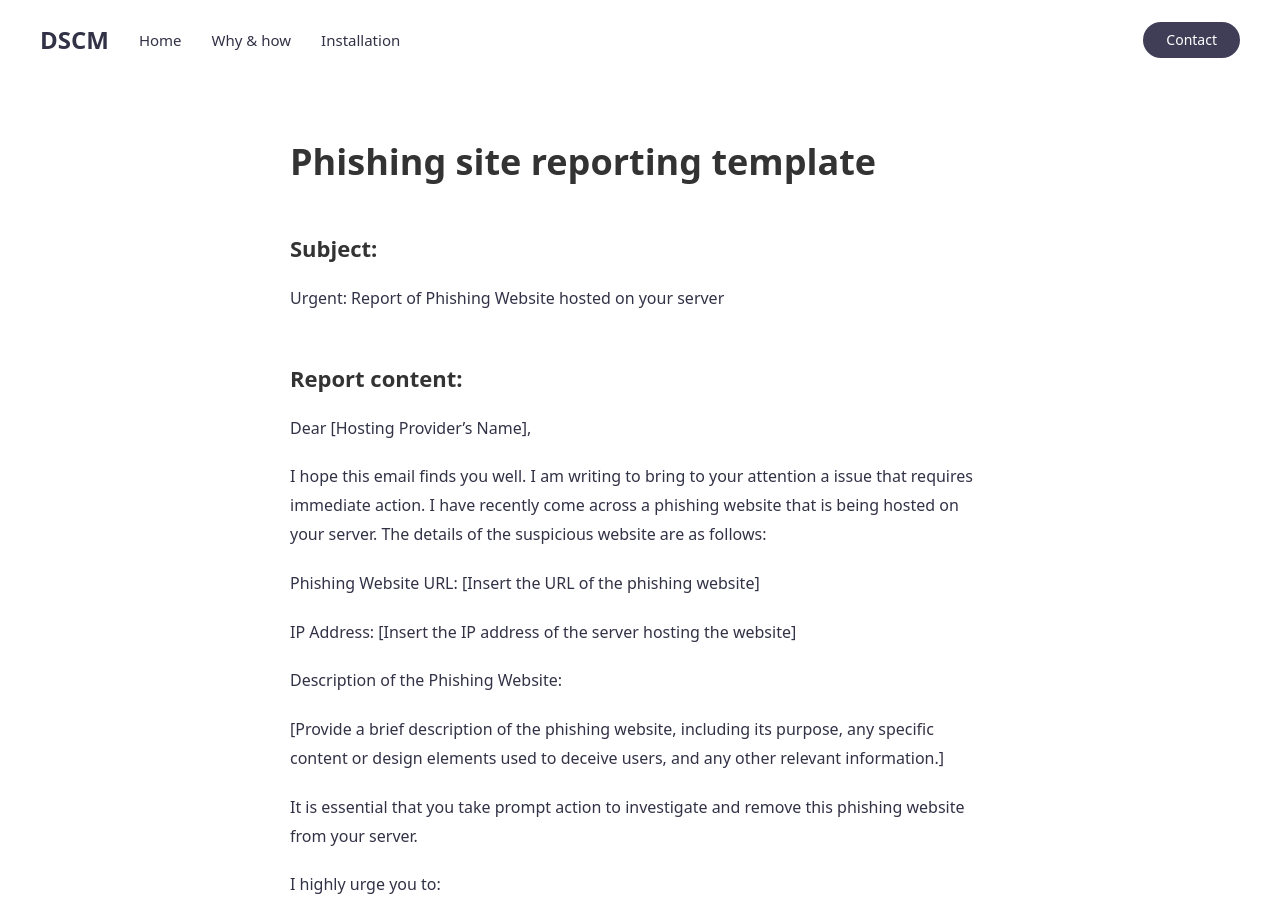
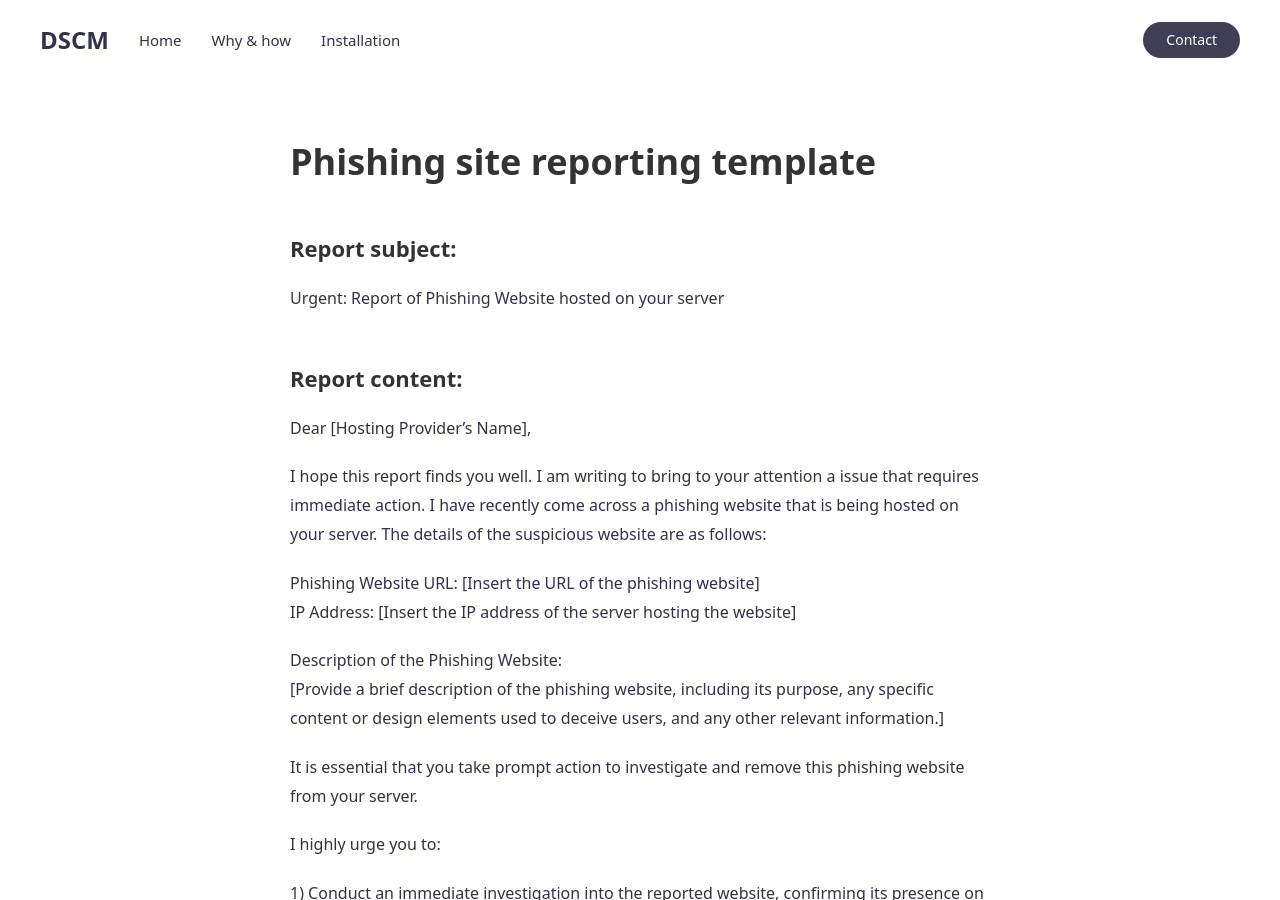
Before and after one commit to didsomeonecloneme/didsomeonecloneme.github.io, a Jekyll site: the page built from report-email-template.md, in a window 1280 px wide and 900 px high. Built offline with Jekyll 4.4.1, drawn with Linux system fonts in a browser that asks for light colours.

Commit message:
Update report-email-template.md

```diff
--- a/report-email-template.md
+++ b/report-email-template.md
@@ -9,30 +9,26 @@ description: This page contains an template that can be used to report a phishin
 
 # Phishing site reporting template
 
-### Subject:
+### Report subject:
 Urgent: Report of Phishing Website hosted on your server
 
 ### Report content:
 Dear [Hosting Provider's Name],
 
-I hope this email finds you well. I am writing to bring to your attention a issue that requires immediate action. I have recently come across a phishing website that is being hosted on your server. The details of the suspicious website are as follows:
+I hope this report finds you well. I am writing to bring to your attention a issue that requires immediate action. I have recently come across a phishing website that is being hosted on your server. The details of the suspicious website are as follows:
 
-Phishing Website URL: [Insert the URL of the phishing website]
-
+Phishing Website URL: [Insert the URL of the phishing website]<br />
 IP Address: [Insert the IP address of the server hosting the website]
 
-Description of the Phishing Website:
-
+Description of the Phishing Website:<br />
 [Provide a brief description of the phishing website, including its purpose, any specific content or design elements used to deceive users, and any other relevant information.]
 
 It is essential that you take prompt action to investigate and remove this phishing website from your server.
 
 I highly urge you to:
 
-1) Conduct an immediate investigation into the reported website, confirming its presence on your server and evaluating the severity of the threat it poses.
-
-2) Take all necessary steps to disable and remove the phishing website from your server, ensuring that it is no longer accessible to unsuspecting users.
-
+1) Conduct an immediate investigation into the reported website, confirming its presence on your server and evaluating the severity of the threat it poses.<br />
+2) Take all necessary steps to disable and remove the phishing website from your server, ensuring that it is no longer accessible to unsuspecting users.<br />
 3) Provide an update on the actions taken and the outcome of the investigation as soon as possible. This will allow me to inform any affected parties and reassure them that appropriate measures have been taken to mitigate the threat.
 
 Please let me know if you require any further information or assistance regarding this matter. I appreciate your attention to this urgent issue and trust that you will handle it with the utmost priority and professionalism.
@@ -41,6 +37,5 @@ Thank you for your prompt action and cooperation.
 
 Sincerely,
 
-[Your Name]
-
+[Your Name]<br />
 [Your Contact Information]
```
